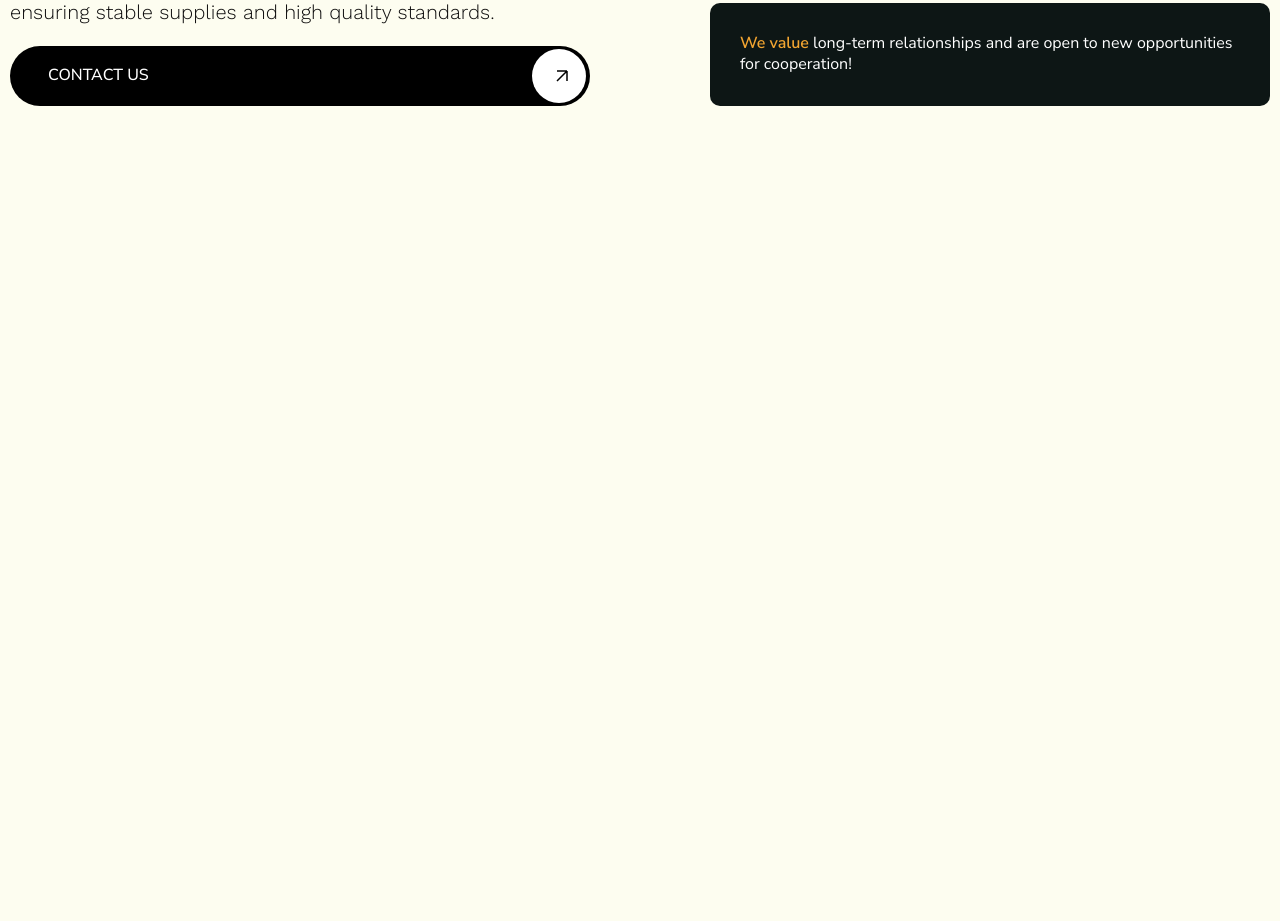
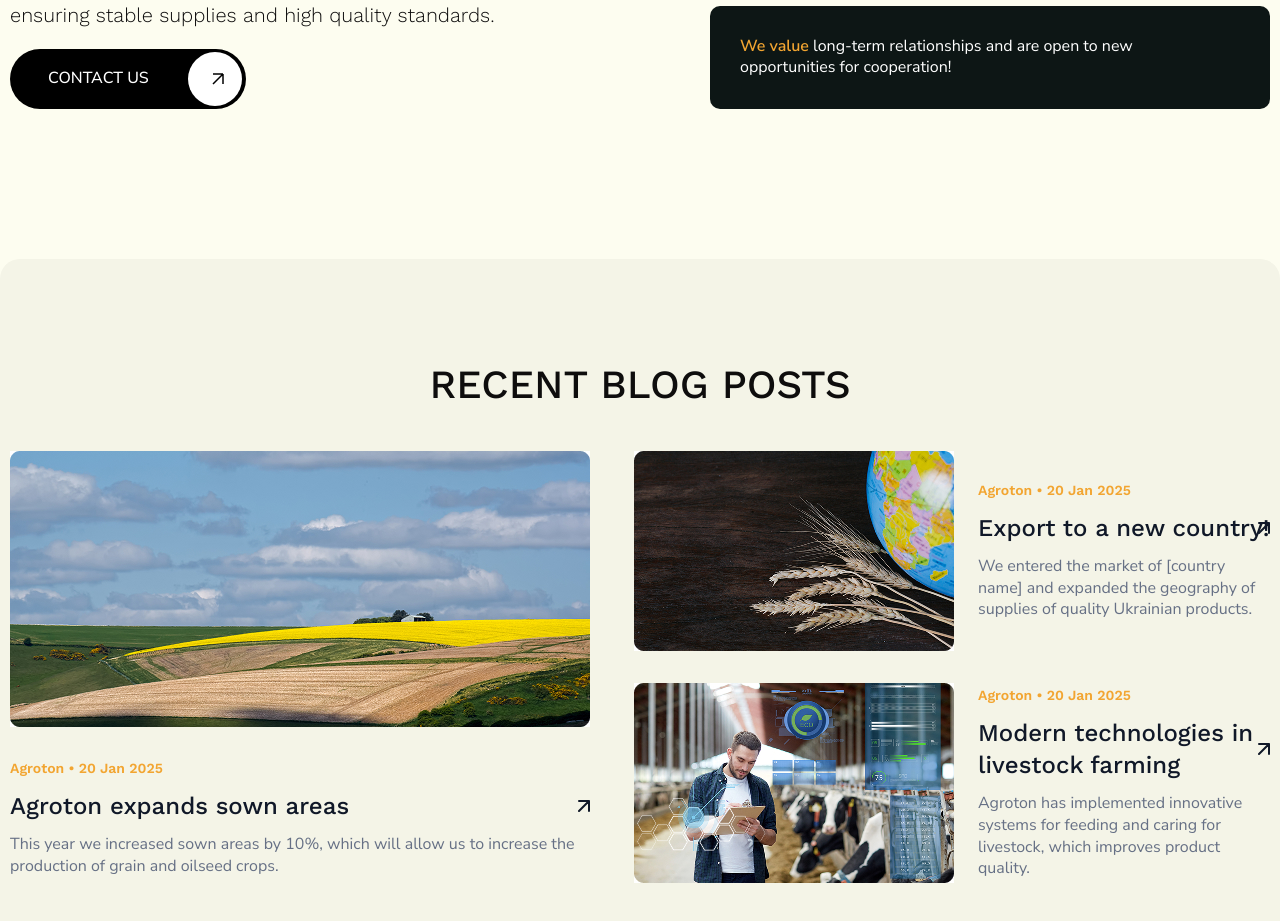
Before and after one commit to Aspix84/Agroton, a plain HTML site: page index.html in a window 1280 px wide. Shown: the part 4337-5258 px from the top of the page. Before the commit the page ends 4593 px from the top, so only its background shows below. Drawn offline with Linux system fonts and the light colour scheme.

Commit message:
blog section was build

```diff
--- a/css/style.css
+++ b/css/style.css
@@ -485,6 +485,10 @@ body{
         margin-top: auto;
 }
 
+.partners__button{
+    align-self: flex-start;
+}
+
 .partners__box-top{
     display: flex;
     justify-content: space-between;
@@ -511,12 +515,12 @@ body{
     content: '';
     position: absolute;
     left: 0;
-    top: 10px;
+    top: 50%;
+    transform: translateY(-50%);
     width: 24px;
     height: 24px;
     background-image: url('../images/partners-dots.svg');
-    background-repeat: no-repeat;
-    background-size: cover;
+
 }
 
 
@@ -532,15 +536,100 @@ body{
 }
 
 .partners__logo{
-    max-width: 60px;
+    width: 63px;
+    height: 56px;
 }
 
 .partners__slogan{
     margin-top: 15px;
     background-color: #0D1615;
     border-radius: 10px;
-    padding: 30px;
+    padding: 30px 80px 30px 30px;
     color:#fff;
 }
 
 /* PARTNERS END */
+
+/* BLOG BEGIN */
+
+.blog{
+    margin-bottom: 80px;
+}
+
+.blog__wrapper{
+    background-color: #F4F4E7;
+    border-radius: 20px;
+    padding: 100px 0 ;
+}
+
+
+.blog__title{
+    font-family: 'WorkSans-Medium', sans-serif;
+    font-weight: 500;
+    font-size: 40px;
+    line-height: 1.3;
+    color: #0E0D0D;
+    text-transform: uppercase;
+    text-align: center;
+    padding-bottom: 40px;
+}
+
+.blog__items{
+    display: grid;
+    grid-template-columns: 580px auto;
+    grid-template-rows: 1fr 1fr;
+    gap: 32px 44px;
+}
+
+.blog__item-big{
+    grid-row: 1 / -1;
+}
+
+.blog__item-small{
+    display: flex;
+    align-items: center;
+    gap: 0 24px;
+}
+
+.blog__item-big .blog__item-img{
+    margin-bottom: 32px;
+}
+
+.blog__item-info{
+    font-family: 'WorkSans-SemiBold', sans-serif;
+    font-weight: 600;
+    font-size: 14px;
+    color:#F2A531;
+    padding: 0 0 12px;
+
+}
+
+.blog__item-title-link{
+    display: block;
+    margin-bottom: 12px;
+}
+.blog__item-title{
+    font-family: 'WorkSans-Medium', sans-serif;
+    font-weight: 500;
+    font-size: 24px;
+    color:#101828;
+    position: relative;
+}
+
+.blog__item-title::after{
+    content: '';
+    position: absolute;
+    right: 0;
+    top:50%;
+    transform: translateY(-50%);
+    width: 12px;
+    height: 12px;
+    background-image: url("../images/blog-arrow.svg");
+
+}
+
+.blog__item-text{
+    color:#667085;
+}
+
+/* BLOG END */
--- a/index.html
+++ b/index.html
@@ -220,7 +220,7 @@
             <h3 class="partners__info-title">Agroton is a reliable supplier of agricultural products</h3>
             <p class="partners__info-text">We cooperate with processors, distributors and retail chains, ensuring stable
               supplies and high quality standards.</p>
-            <a href="#" class="button">Contact us
+            <a href="#" class="button partners__button">Contact us
               <svg width="54" height="54" viewBox="0 0 54 54" fill="none" xmlns="http://www.w3.org/2000/svg">
                 <circle cx="27" cy="27" r="27" fill="white" />
                 <path d="M35 22V32M35 22H25M35 22L25 32" stroke="black" stroke-width="1.5" />
@@ -253,6 +253,55 @@
       </div>
     </div>
 
+    <section class="blog">
+      <div class="container__big">
+        <div class="blog__wrapper">
+          <div class="container">
+            <h2 class="blog__title">Recent blog posts</h2>
+            <div class="blog__items">
+              <div class="blog__item-big">
+                <img src="images/blog-image1.jpg" alt="" class="blog__item-img">
+                <div class="blog__item-box">
+                  <div class="blog__item-info">
+                    <a href="#">Agroton</a> • 20 Jan 2025
+                  </div>
+                  <a href="#" class="blog__item-title-link">
+                    <h4 class="blog__item-title">Agroton expands sown areas</h4>
+                  </a>
+                  <p class="blog__item-text">This year we increased sown areas by 10%, which will allow us to increase the production of grain and oilseed crops.</p>
+                </div>
+              </div>
+              <div class="blog__item-small">
+                <img src="images/blog-image2.jpg" alt="" class="blog__item-img">
+                <div class="blog__item-box">
+                  <div class="blog__item-info">
+                    <a href="#">Agroton</a> • 20 Jan 2025
+                  </div>
+                  <a href="#" class="blog__item-title-link">
+                    <h4 class="blog__item-title">Export to a new country!</h4>
+                  </a>
+                  <p class="blog__item-text">We entered the market of [country name] and expanded the geography of supplies of quality Ukrainian products.</p>
+                </div>
+              </div>
+              <div class="blog__item-small">
+                <img src="images/blog-image3.jpg" alt="" class="blog__item-img">
+                <div class="blog__item-box">
+                  <div class="blog__item-info">
+                    <a href="#">Agroton</a> • 20 Jan 2025
+                  </div>
+                  <a href="#" class="blog__item-title-link">
+                    <h4 class="blog__item-title">Modern technologies in livestock farming</h4>
+                  </a>
+                  <p class="blog__item-text">Agroton has implemented innovative systems for feeding and caring for livestock, which improves product quality.</p>
+                </div>
+              </div>
+            </div>
+
+          </div>
+        </div>
+      </div>
+    </section>
+
   </main>
 
   <script src="js/main.js"></script>
```
Also changed, not shown: images/blog-arrow.svg (added), images/blog-image1.jpg (added), images/blog-image2.jpg (added), images/blog-image3.jpg (added).
